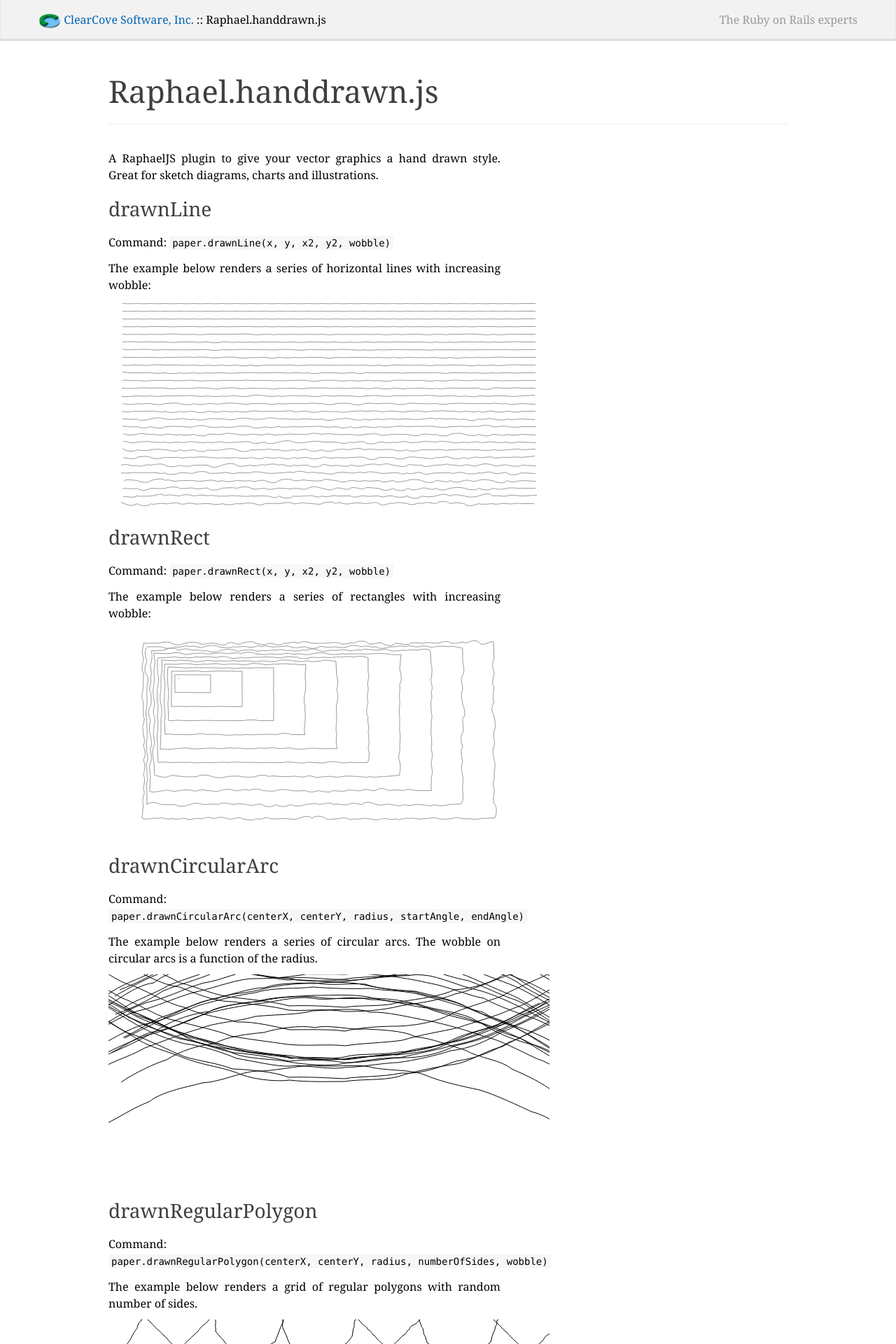
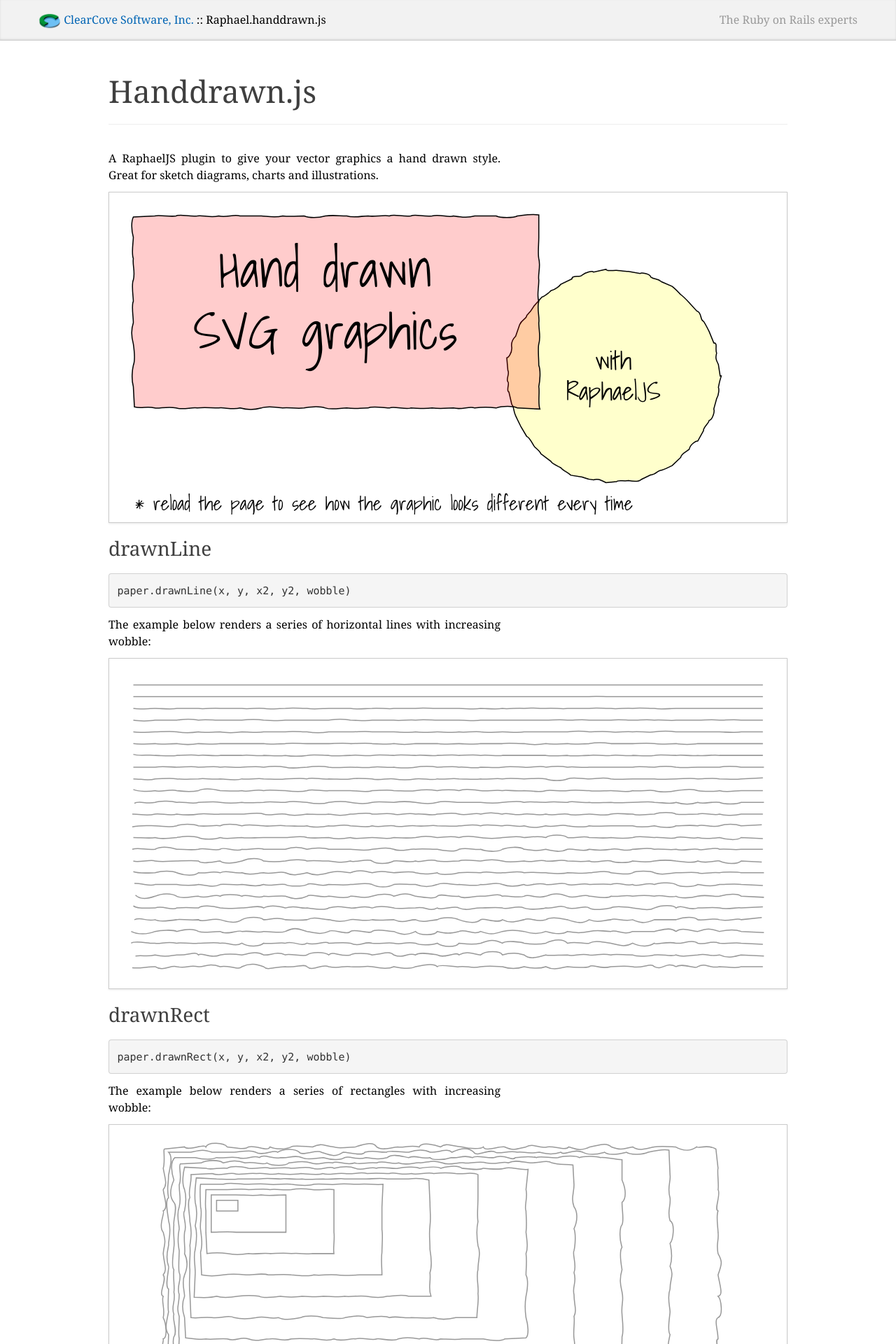
Before and after one commit to jhund/raphael.handdrawn.js, a Jekyll site: the page built from index.md, in a window 1280 px wide. Shown: the top 1920 px of the page at 70% size. Built offline with Jekyll 4.4.1, drawn with Linux system fonts in a browser that asks for light colours; Markdown is read by kramdown in place of the engine named in the settings; some of the changed text lies outside the part shown.

Commit message:
Added intro graphic and made graphics responsive

```diff
--- a/_layouts/default.html
+++ b/_layouts/default.html
@@ -6,6 +6,7 @@
     <meta content='width=device-width, initial-scale=1.0' name='viewport'>
     <link href="stylesheets/application.css" media="all" rel="stylesheet" type="text/css" />
     <link href="stylesheets/pygment_trac.css" media="all" rel="stylesheet" type="text/css" />
+    <link href="stylesheets/handdrawn.css" media="all" rel="stylesheet" type="text/css" />
     <!--[if lt IE 9]>
       <script src='http://html5shim.googlecode.com/svn/trunk/html5.js'></script>
     <![endif]-->
--- a/index.md
+++ b/index.md
@@ -3,65 +3,82 @@
 ---
 
 <div class="page-header">
-  <h1>Raphael.handdrawn.js</h1>
+  <h1>Handdrawn.js</h1>
 </div>
 
 A RaphaelJS plugin to give your vector graphics a hand drawn style. Great for
 sketch diagrams, charts and illustrations.
 
+<div id="handdrawnIntro" class="rPaper img-polaroid"></div>
 
-<h3>drawnLine</h3>
-<p>Command: <code>paper.drawnLine(x, y, x2, y2, wobble)</code></p>
-<p>The example below renders a series of horizontal lines with increasing wobble:</p>
-<div id="handdrawnLine" style="height: 300px;"></div>
+### drawnLine
+
+<pre>paper.drawnLine(x, y, x2, y2, wobble)</pre>
+
+The example below renders a series of horizontal lines with increasing wobble:
+
+<div id="handdrawnLine" class="rPaper img-polaroid"></div>
 
 
 
-<h3>drawnRect</h3>
-<p>Command: <code>paper.drawnRect(x, y, x2, y2, wobble)</code></p>
-<p>The example below renders a series of rectangles with increasing wobble:</p>
-<div id="handdrawnRect" style="height: 300px;"></div>
+### drawnRect
+
+<pre>paper.drawnRect(x, y, x2, y2, wobble)</pre>
+
+The example below renders a series of rectangles with increasing wobble:
+
+<div id="handdrawnRect" class="rPaper img-polaroid"></div>
 
 
 
-<h3>drawnCircularArc</h3>
-<p>Command: <code>paper.drawnCircularArc(centerX, centerY, radius, startAngle, endAngle)</code></p>
-<p>
-  The example below renders a series of circular arcs. The wobble on circular
-  arcs is a function of the radius.
-</p>
-<div id="handdrawnCircularArc" style="height: 300px;"></div>
+### drawnCircularArc
+
+<pre>paper.drawnCircularArc(centerX, centerY, radius, startAngle, endAngle)</pre>
+
+The example below renders a series of circular arcs. The wobble on circular
+arcs is a function of the radius.
+
+<div id="handdrawnCircularArc" class="rPaper img-polaroid"></div>
 
 
 
-<h3>drawnRegularPolygon</h3>
-<p>Command: <code>paper.drawnRegularPolygon(centerX, centerY, radius, numberOfSides, wobble)</code></p>
-<p>The example below renders a grid of regular polygons with random number of sides.</p>
-<div id="handdrawnRegularPolygon" style="height: 300px;"></div>
+### drawnRegularPolygon
+
+<pre>paper.drawnRegularPolygon(centerX, centerY, radius, numberOfSides, wobble)</pre>
+
+The example below renders a grid of regular polygons with random number of sides.
+
+<div id="handdrawnRegularPolygon" class="rPaper img-polaroid"></div>
 
 
 
-<h3>drawnCircle</h3>
-<p>Command: <code>paper.drawnCircle(centerX, centerY, radius, wobble)</code></p>
-<p>
-  The hand drawn diagrams go well with a handwriting font as shown in this example.
-  This example also shows that closed handdrawn shapes can have a fill attribute.
-</p>
-<div id="handdrawnCircle" style="height: 300px;"></div>
+### drawnCircle
+
+<pre>paper.drawnCircle(centerX, centerY, radius, wobble)</pre>
+
+The hand drawn diagrams go well with a handwriting font as shown in this example.
+This example also shows that closed handdrawn shapes can have a fill attribute.
+
+<div id="handdrawnCircle" class="rPaper img-polaroid"></div>
 
 
+### Responsive design with Raphael
 
-<h3>Random number distributions</h3>
-<p>
-  This chart compares one uniform and two normal distributions for random numbers.
-  Currently I use the uniform distribution, but I'm exploring normal distributions
-  for a more natural look.
-</p>
-<div id="rnPaper" style="height: 300px;"></div>
+The SVG graphics on this page are responsive, i.e. they shrink as the
+viewport gets smaller. I followed this
+[recipe for responsive SVG graphics](http://jsfiddle.net/AUNwC/44/)
+
+### Random number distributions
+
+This chart compares one uniform and two normal distributions for random numbers.
+Currently I use the uniform distribution, but I'm exploring normal distributions
+for a more natural look.
+
+<div id="rnPaper" class="rPaper img-polaroid"></div>
 
 ----
 
-More info on raphael.handdrawn.js
+More info
 ---------
 
 ### Dependencies
--- a/javascripts/raphael.handdrawn.demo.js
+++ b/javascripts/raphael.handdrawn.demo.js
@@ -2,19 +2,62 @@
     hdHeight = 300;
 
 $(function(){
+
+  var paperIntro = Raphael('handdrawnIntro', hdWidth, hdHeight);
+  paperIntro.setViewBox(0, 0, hdWidth, hdHeight, true);
+  paperIntro.setSize('100%', '100%');
+  paperIntro.drawnCircle(
+    470, 170, 100, 5
+  ).attr({
+    stroke: "#000", fill: "#ff0", "fill-opacity": 0.2
+  });
+  paperIntro.text(
+    470,
+    170,
+    "with\nRaphaelJS"
+  ).attr({
+    "font-family": "'Shadows Into Light', cursive",
+    "font-size": 24
+  });
+  paperIntro.drawnRect(
+    20, 20, 380, 180, 5
+  ).attr({
+    stroke: "#000", fill: "#f00", "fill-opacity": 0.2
+  });
+  paperIntro.text(
+    200,
+    100,
+    "Hand drawn\nSVG graphics"
+  ).attr({
+    "font-family": "'Shadows Into Light', cursive",
+    "font-size": 48
+  });
+  paperIntro.text(
+    255,
+    290,
+    "* reload the page to see how the graphic looks different every time"
+  ).attr({
+    "font-family": "'Shadows Into Light', cursive",
+    "font-size": 18
+  });
+
   var paperLine = Raphael('handdrawnLine', hdWidth, hdHeight);
-  for(var i = 1; i < (hdHeight - 10); i += 11) {
+  paperLine.setViewBox(0, 0, hdWidth, hdHeight, true);
+  paperLine.setSize('100%', '100%');
+  for(var i = 20; i < (hdHeight - 10); i += 11) {
     paperLine.drawnLine(
       20,
-      i + 2.5,
+      i + 2,
       hdWidth - 20,
-      i + 2.5,
+      i + 2,
       (i / 30)
     ).attr({ stroke: "#999" });
   };
 
   var paperRect = Raphael("handdrawnRect", hdWidth, hdHeight);
-  for(var i = 1; i < hdWidth - 100; i+= 50) {
+  paperRect.setViewBox(0, 0, hdWidth, hdHeight, true);
+  paperRect.setSize('100%', '100%');
+  for(var i = 20; i < hdWidth - 100; i+= 50) {
     paperRect.drawnRect(
       100 - i/10,
       70 - i/10,
@@ -25,6 +68,8 @@
   };
 
   var paperCircularArc = Raphael('handdrawnCircularArc', hdWidth, hdHeight);
+  paperCircularArc.setViewBox(0, 0, hdWidth, hdHeight, true);
+  paperCircularArc.setSize('100%', '100%');
   for(var i = 0; i < 75; i++) {
     var r = hdWidth + Raphael.randomize(100),
         cx = hdWidth/2
@@ -35,6 +80,8 @@
   };
 
   var paperRegularPolygon = Raphael('handdrawnRegularPolygon', hdWidth, hdHeight);
+  paperRegularPolygon.setViewBox(0, 0, hdWidth, hdHeight, true);
+  paperRegularPolygon.setSize('100%', '100%');
   for(var i = 0; i < hdWidth+20; i+=100) {
     for(var j=0; j < hdHeight+20; j +=100) {
       paperRegularPolygon.drawnRegularPolygon(
@@ -48,6 +95,8 @@
   };
 
   var paperCircle = Raphael('handdrawnCircle', hdWidth, hdHeight);
+  paperCircle.setViewBox(0, 0, hdWidth, hdHeight, true);
+  paperCircle.setSize('100%', '100%');
   paperCircle.drawnCircle(
     hdWidth/2, hdHeight/2, 75, 5
   ).attr({
@@ -62,13 +111,17 @@
     "font-size": 18
   });
 
-  var rnPaper = Raphael('rnPaper', hdWidth, hdHeight),
+  var width = 350,
+      height = 200,
+      rnPaper = Raphael('rnPaper', width, height),
       uniform = {},
       normal1 = {},
       normal2 = {},
       range = 100,
       numSamples = 5000,
       xOffset;
+  rnPaper.setViewBox(0, 0, width, height, true);
+  rnPaper.setSize('100%', '100%');
   // initialize histogram containers
   for(var i = 0; i < (range * 2); i++) {
     uniform[i] = 0;
@@ -84,22 +137,22 @@
   // render uniform distribution
   xOffset = 0 * (range + 20);
   for(var i = 0; i < (range * 2); i++) {
-    rnPaper.path('M' + (i + xOffset) + ' ' + hdHeight + 'L' + (i + xOffset) + ' ' + (hdHeight - uniform[i])).translate(0.5, 0.5);
+    rnPaper.path('M' + (i + xOffset) + ' ' + height + 'L' + (i + xOffset) + ' ' + (height - uniform[i])).translate(0.5, 0.5);
   };
-  rnPaper.path('M' + xOffset + ' 0L' + xOffset + ' ' + hdHeight).attr({ stroke: "#f00" }).translate(0.5, 0.5);
-  rnPaper.path('M' + (xOffset + range) + ' 0L' + (xOffset + range) + ' ' + hdHeight).translate(0.5, 0.5).attr({ stroke: "#f00" });
+  rnPaper.path('M' + xOffset + ' 0L' + xOffset + ' ' + height).attr({ stroke: "#f00" }).translate(0.5, 0.5);
+  rnPaper.path('M' + (xOffset + range) + ' 0L' + (xOffset + range) + ' ' + height).translate(0.5, 0.5).attr({ stroke: "#f00" });
   // render normal1 distribution
   xOffset = 1 * (range + 20);
   for(var i = 0; i < (range * 2); i++) {
-    rnPaper.path('M' + (i + xOffset) + ' ' + hdHeight + 'L' + (i + xOffset) + ' ' + (hdHeight - normal1[i])).translate(0.5, 0.5);
+    rnPaper.path('M' + (i + xOffset) + ' ' + height + 'L' + (i + xOffset) + ' ' + (height - normal1[i])).translate(0.5, 0.5);
   };
-  rnPaper.path('M' + xOffset + ' 0L' + xOffset + ' ' + hdHeight).attr({ stroke: "#f00" }).translate(0.5, 0.5);
-  rnPaper.path('M' + (xOffset + range) + ' 0L' + (xOffset + range) + ' ' + hdHeight).translate(0.5, 0.5).attr({ stroke: "#f00" });
+  rnPaper.path('M' + xOffset + ' 0L' + xOffset + ' ' + height).attr({ stroke: "#f00" }).translate(0.5, 0.5);
+  rnPaper.path('M' + (xOffset + range) + ' 0L' + (xOffset + range) + ' ' + height).translate(0.5, 0.5).attr({ stroke: "#f00" });
   // render normal2 distribution
   xOffset = 2 * (range + 20);
   for(var i = 0; i < (range * 2); i++) {
-    rnPaper.path('M' + (i + xOffset) + ' ' + hdHeight + 'L' + (i + xOffset) + ' ' + (hdHeight - normal2[i])).translate(0.5, 0.5);
+    rnPaper.path('M' + (i + xOffset) + ' ' + height + 'L' + (i + xOffset) + ' ' + (height - normal2[i])).translate(0.5, 0.5);
   };
-  rnPaper.path('M' + xOffset + ' 0L' + xOffset + ' ' + hdHeight).attr({ stroke: "#f00" }).translate(0.5, 0.5);
-  rnPaper.path('M' + (xOffset + range) + ' 0L' + (xOffset + range) + ' ' + hdHeight).translate(0.5, 0.5).attr({ stroke: "#f00" });
+  rnPaper.path('M' + xOffset + ' 0L' + xOffset + ' ' + height).attr({ stroke: "#f00" }).translate(0.5, 0.5);
+  rnPaper.path('M' + (xOffset + range) + ' 0L' + (xOffset + range) + ' ' + height).translate(0.5, 0.5).attr({ stroke: "#f00" });
 });
--- /dev/null
+++ b/stylesheets/handdrawn.css
@@ -0,0 +1,3 @@
+.rPaper{
+    width: 100%;
+}
```
Also changed, not shown: other parts of index.md (+4 -0 lines).
